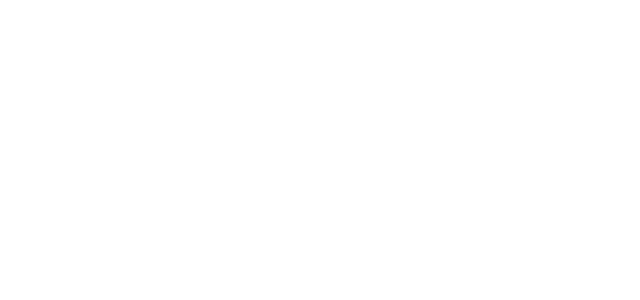
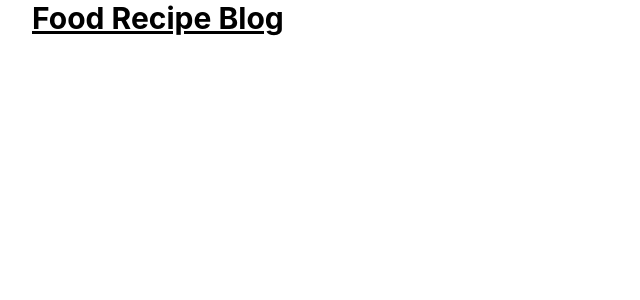
Before and after one commit to igor06brw/food-blog, a Next.js app: page / in a window 1280 px wide. Shown: the top 300 px of the page, without its empty margins (0-640 px from the left). Built offline with nearby package versions, Linux system fonts and the light colour scheme.

Commit message:
add, config & testing tailwind-css

```diff
--- a/package.json
+++ b/package.json
@@ -13,7 +13,10 @@
     "react-dom": "17.0.2"
   },
   "devDependencies": {
+    "autoprefixer": "^10.4.0",
     "eslint": "8.4.1",
-    "eslint-config-next": "12.0.7"
+    "eslint-config-next": "12.0.7",
+    "postcss": "^8.4.4",
+    "tailwindcss": "^3.0.1"
   }
 }
--- a/pages/index.js
+++ b/pages/index.js
@@ -12,6 +12,10 @@
         <link rel="icon" href="/favicon.ico" />
       </Head>
 
+      <h1 className='text-3xl font-bold underline'>
+        Food Recipe Blog
+      </h1>
+
 
 
 
--- /dev/null
+++ b/postcss.config.js
@@ -0,0 +1,6 @@
+module.exports = {
+  plugins: {
+    tailwindcss: {},
+    autoprefixer: {},
+  },
+}
--- a/styles/globals.css
+++ b/styles/globals.css
@@ -1,3 +1,8 @@
+@tailwind base;
+@tailwind components;
+@tailwind utilities;
+
+
 html,
 body {
   padding: 0;
--- /dev/null
+++ b/tailwind.config.js
@@ -0,0 +1,10 @@
+module.exports = {
+  content: [
+    "./pages/**/*.{js, ts, jsx, tsx}",
+    "./components/**/*.{js, ts, jsx, tsx}",
+  ],
+  theme: {
+    extend: {},
+  },
+  plugins: [],
+}
```
Also changed, not shown: 1 other file (tests, documents, lock files or other folders).
